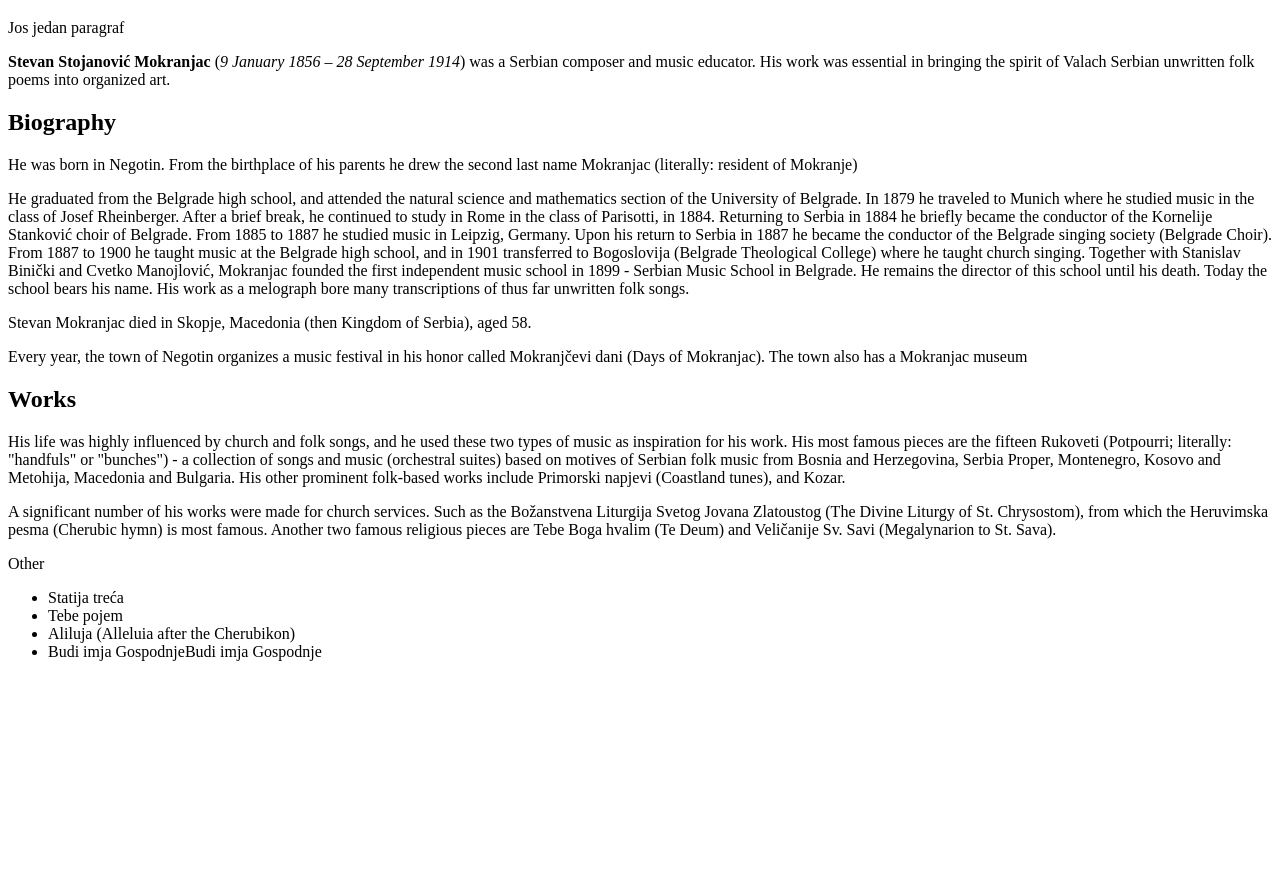
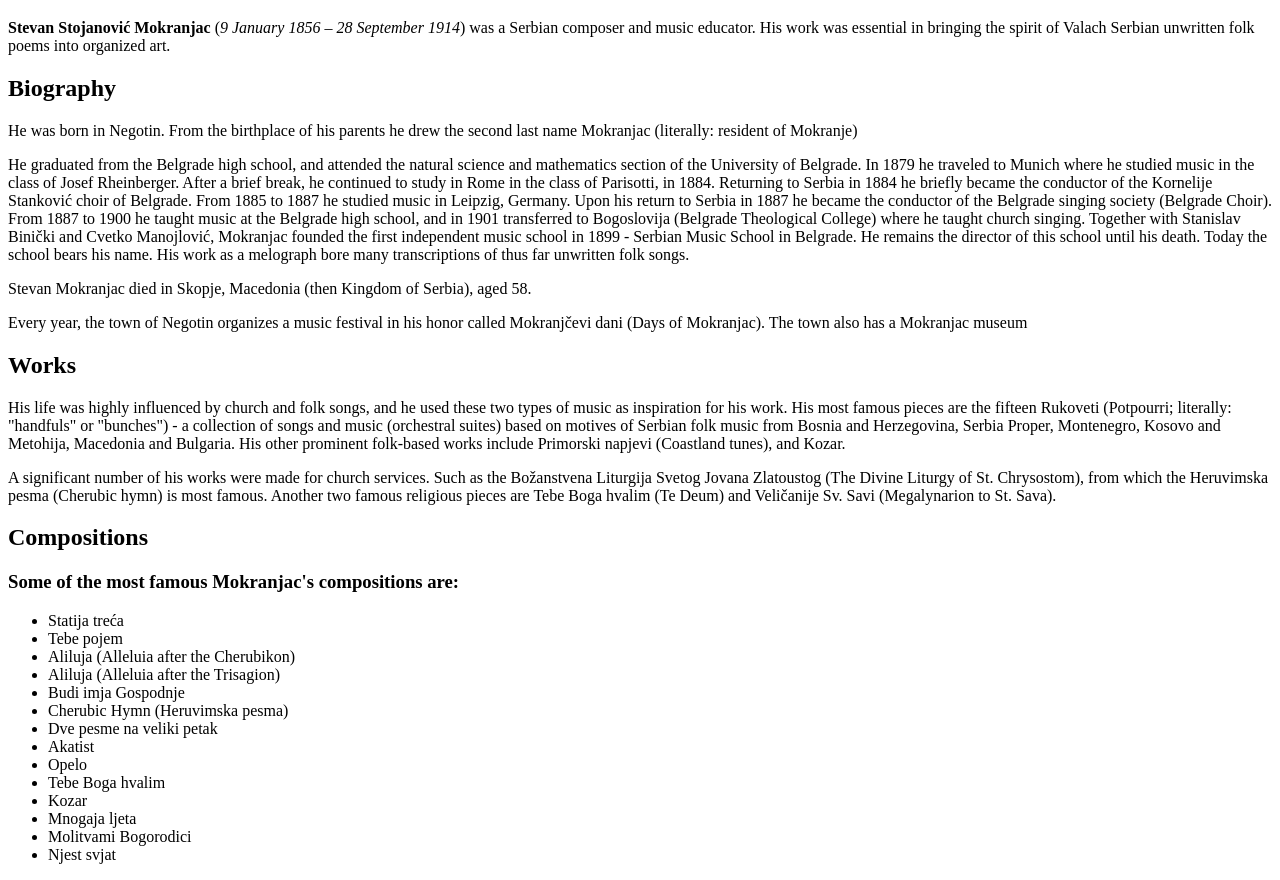
Before and after one commit to Todisa33/vjezba, a plain HTML site: page index.html in a window 1280 px wide. Shown: the part 61-941 px from the top of the page. Before the commit the page ends 800 px from the top, so only its background shows below. Drawn offline with Linux system fonts and the light colour scheme.

Commit message:
First Commit

```diff
--- a/index.html
+++ b/index.html
@@ -8,7 +8,6 @@
 
 <body>
 	<h1>Stevan Stojanović Mokranjac</h1>
-	<p>Jos jedan paragraf</p>
 	<p><b>Stevan Stojanović Mokranjac</b> (<i>9 January 1856 – 28 September 1914</i>) was a Serbian composer and music educator. His work was essential in bringing the spirit of Valach Serbian unwritten folk poems into organized art. </p>
 	<h2>Biography</h2>
 	<p>He was born in Negotin. From the birthplace of his parents he drew the second last name Mokranjac (literally: resident of Mokranje)</p>
@@ -18,12 +17,23 @@
 	<h2>Works</h2>
 	<p>His life was highly influenced by church and folk songs, and he used these two types of music as inspiration for his work. His most famous pieces are the fifteen Rukoveti (Potpourri; literally: "handfuls" or "bunches") - a collection of songs and music (orchestral suites) based on motives of Serbian folk music from Bosnia and Herzegovina, Serbia Proper, Montenegro, Kosovo and Metohija, Macedonia and Bulgaria. His other prominent folk-based works include Primorski napjevi (Coastland tunes), and Kozar.</p>
 	<p>A significant number of his works were made for church services. Such as the Božanstvena Liturgija Svetog Jovana Zlatoustog (The Divine Liturgy of St. Chrysostom), from which the Heruvimska pesma (Cherubic hymn) is most famous. Another two famous religious pieces are Tebe Boga hvalim (Te Deum) and Veličanije Sv. Savi (Megalynarion to St. Sava).</p>
-	<p>Other</p>
+	<h2>Compositions</h2>
+	<h3>Some of the most famous Mokranjac's compositions are:</h3>
 	<ul>
 		<li>Statija treća</li>
 		<li>Tebe pojem</li>
-		<LI>Aliluja (Alleluia after the Cherubikon)</LI>
-		<li>Budi imja GospodnjeBudi imja Gospodnje</li>
+		<li>Aliluja (Alleluia after the Cherubikon)</li>
+		<li>Aliluja (Alleluia after the Trisagion)</li>
+		<li>Budi imja Gospodnje</li>
+		<li>Cherubic Hymn (Heruvimska pesma)</li>
+		<li>Dve pesme na veliki petak</li>
+		<li>Akatist</li>
+		<li>Opelo</li>
+		<li>Tebe Boga hvalim</li>
+		<li>Kozar</li>
+		<li>Mnogaja ljeta</li>
+		<li>Molitvami Bogorodici</li>
+		<li>Njest svjat</li>
 	</ul>
 
 
```
